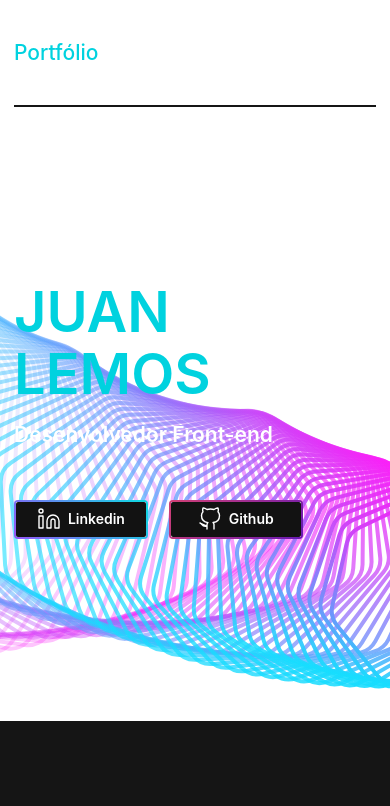
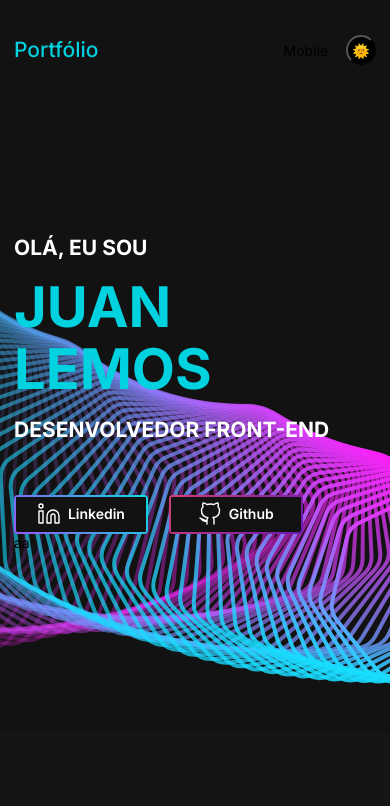
Before and after one commit to JuanSanjuanLemos/Portfolio, a Next.js app: page / in a window 390 px wide. Shown: the top 806 px of the page. Built offline with nearby package versions, Linux system fonts and the light colour scheme.

Commit message:
:bug: Fix the of loading Styled Components
#

```diff
--- a/package.json
+++ b/package.json
@@ -9,16 +9,15 @@
     "lint": "next lint"
   },
   "dependencies": {
-    "@chakra-ui/react": "^1.8.8",
     "@emotion/react": "^11.9.0",
     "@emotion/styled": "^11.8.1",
     "babel-preset-next": "^1.4.0",
     "framer-motion": "^6.3.0",
     "next": "12.1.5",
+    "nodemailer": "^6.7.3",
     "react": "18.0.0",
     "react-dom": "18.0.0",
     "react-icons": "^4.3.1",
-    "sass": "^1.50.1",
     "styled-components": "^5.3.5"
   },
   "devDependencies": {
@@ -26,6 +25,7 @@
     "@types/react": "18.0.5",
     "@types/react-dom": "18.0.1",
     "@types/styled-components": "^5.1.25",
+    "babel-plugin-styled-components": "^2.0.7",
     "eslint": "8.13.0",
     "eslint-config-next": "12.1.5",
     "typescript": "4.6.3"
--- a/src/components/Header/index.tsx
+++ b/src/components/Header/index.tsx
@@ -1,14 +1,5 @@
-import {
-  IconButton,
-  Menu,
-  MenuButton,
-  MenuItem,
-  MenuList,
-  useBreakpointValue,
-} from "@chakra-ui/react";
-
 import { BsList } from "react-icons/bs";
-import { ReactNode, useState } from "react";
+import { ReactNode, useEffect, useState} from "react";
 
 import { Container } from "./style";
 
@@ -17,16 +8,16 @@ interface HeaderProps{
 }
 
 export function Header({children}:HeaderProps) {
-  const isWideVersion = useBreakpointValue({
-    base: false,
-    md: true,
-  });
-
+  const [wideSize ,setWizeSize] = useState(0);
+  useEffect(()=>{
+    setWizeSize(window.innerWidth)
+    console.log(wideSize)
+  },[])
   return (
     <Container>
       <div className="content">
         <p className="logo">Portfólio</p>
-        {isWideVersion ? (
+        {wideSize > 768 ? (
           <ul>
             <li>
               <a href="#home">Home</a>
@@ -42,28 +33,7 @@ export function Header({children}:HeaderProps) {
             </li>
           </ul>
         ) : (
-          <Menu>
-            <MenuButton
-              as={IconButton}
-              aria-label="Options"
-              variant="unstyled"
-              className="button-menu"
-              fontSize="2rem"
-              icon={<BsList />}
-            />
-            <MenuList className="wrapper-menu">
-              <MenuItem>
-                <a href="#home">Home</a>
-              </MenuItem>
-              <MenuItem>
-                <a href="#about-me">Sobre mim</a>
-              </MenuItem>
-              <MenuItem>
-                <a href="#projects">Projetos</a>
-              </MenuItem>
-                {children}
-            </MenuList>
-          </Menu>
+          <p>Mobile {children}</p>
         )}
       </div>
     </Container>
--- a/src/components/Header/style.ts
+++ b/src/components/Header/style.ts
@@ -2,7 +2,9 @@ import styled from "styled-components";
 
 export const Container = styled.header`
   max-width: 1440px;
+  margin: auto;
   padding: 0 1rem;
+  background-color: var(--main-color);
   .content {
     margin: auto;
     padding: 2.5rem 0;
--- a/src/components/Presentation/index.tsx
+++ b/src/components/Presentation/index.tsx
@@ -9,13 +9,14 @@ export function Presentation(){
         <div className="wrapper-texts">
           <h2>OLÁ, EU SOU</h2> <br />
           <h2><span>JUAN LEMOS</span></h2> <br />
-          <h2>Desenvolvedor Front-end</h2>
+          <h2>DESENVOLVEDOR FRONT-END</h2>
         </div>
 
         <div className="wrapper-buttons">
           <Button color='blue' text='Linkedin' imgURL="/images/linkedin.svg" link='https://www.linkedin.com/in/juan-lemos-75830b1a2/' />
           <Button color='pink' text='Github' imgURL="/images/github.svg" link="https://github.com/JuanSanjuanLemos" />
         </div>
+        <a href="https://us14.list-manage.com/contact-form?u=0b5d5f99c48e5fa345a8750c9&form_id=3bbda1173c53b7a3401b149bae5d1d96">aa</a>
       </div>
     </Container>
   )
--- a/src/components/Presentation/style.ts
+++ b/src/components/Presentation/style.ts
@@ -4,7 +4,7 @@ export const Container = styled.section`
   background-image: url('/images/bg-image.svg');
   background-repeat: no-repeat;
   background-position: 100% -0;
-
+  background-color: var(--main-color);
   max-width: 1440px;
 
   margin: auto;
--- /dev/null
+++ b/src/pages/_document.jsx
@@ -0,0 +1,46 @@
+import Document, {Html, Head, Main, NextScript} from "next/document";
+import { ServerStyleSheet } from 'styled-components';
+
+export default class MyDocument extends Document {
+  static async getInitialProps(ctx) {
+    const sheet = new ServerStyleSheet()
+    const originalRenderPage = ctx.renderPage
+
+    try {
+      ctx.renderPage = () =>
+        originalRenderPage({
+          enhanceApp: App => props => sheet.collectStyles(<App {...props} />),
+        })
+
+      const initialProps = await Document.getInitialProps(ctx)
+      return {
+        ...initialProps,
+        styles: (
+          <>
+            {initialProps.styles}
+            {sheet.getStyleElement()}
+          </>
+        ),
+      }
+    } finally {
+      sheet.seal()
+    }
+  }
+
+  render() {
+    return (
+      <Html>
+        <Head>
+          <link rel="preconnect" href="https://fonts.googleapis.com" />
+          <link rel="shortcut icon" href='/favicon.jpg' type="image/jpg" />
+          <link href="https://fonts.googleapis.com/css2?family=Inter:wght@300;400;500;600;700&display=swap" rel="stylesheet" />
+
+        </Head>
+        <body>
+          <Main />
+          <NextScript />
+        </body>
+      </Html>
+    );
+  }
+}
--- a/src/pages/_document.tsx
+++ /dev/null
@@ -1,20 +0,0 @@
-import Document, { Html, Main, NextScript, Head } from "next/document";
-export default class MyDocument extends Document {
-  render() {
-    return (
-      <Html>
-        <Head>
-          <link rel="preconnect" href="https://fonts.googleapis.com" />
-          <link rel="preconnect" href="https://fonts.gstatic.com" crossOrigin="true" />
-          <link href="https://fonts.googleapis.com/css2?family=Inter:wght@300;400;500;600;700&display=swap" rel="stylesheet" />
-
-          <link rel="shortcut icon" href='/favicon.jpg' type="image/jpg" />
-        </Head>
-        <body>
-          <Main />
-          <NextScript />
-        </body>
-      </Html>
-    );
-  }
-}
--- a/tsconfig.json
+++ b/tsconfig.json
@@ -15,6 +15,6 @@
     "jsx": "preserve",
     "incremental": true
   },
-  "include": ["next-env.d.ts", "**/*.ts", "**/*.tsx"],
+  "include": ["next-env.d.ts", "**/*.ts", "**/*.tsx", "src/pages/_document.jsx"],
   "exclude": ["node_modules"]
 }
```
Also changed, not shown: src/pages/_app.tsx (+15 -15 lines), .babelrc, styles/global.ts (renamed from src/styles/global.ts), 2 other files (tests, documents, lock files or other folders).
